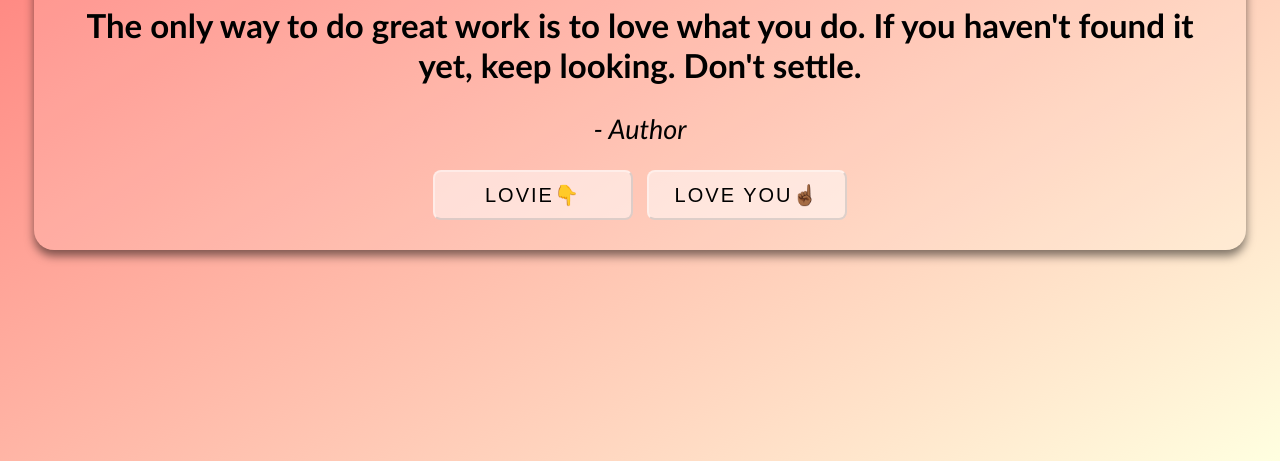
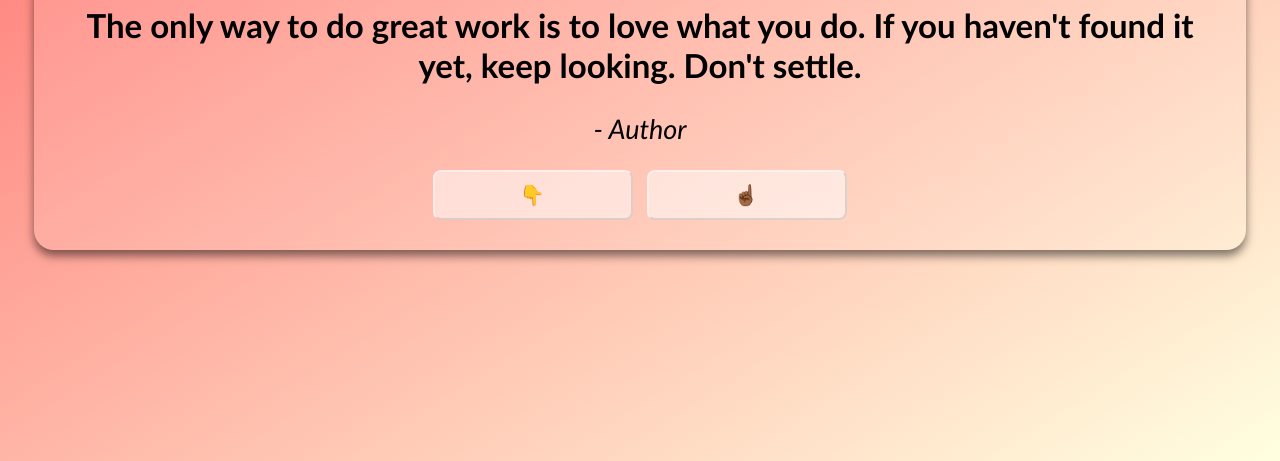
Before and after one commit to akiii22/Project101, a plain HTML site: page index.html in a window 1280 px wide. Shown: the part 339-800 px from the top of the page. Drawn offline with Linux system fonts and the light colour scheme.

Commit message:
Update index.html

```diff
--- a/index.html
+++ b/index.html
@@ -16,8 +16,8 @@
       <i class="fa-solid fa-quote-right fa-shake"></i>
     </h2>
     <p class="author">- Author</p>
-    <button class="btn" id="btn">LOVIE👇</button>
-    <button id="love-el" class="btn">LOVE YOU☝🏾</button>
+    <button class="btn" id="btn">👇</button>
+    <button id="love-el" class="btn">☝🏾</button>
   </div>
 
 
```
